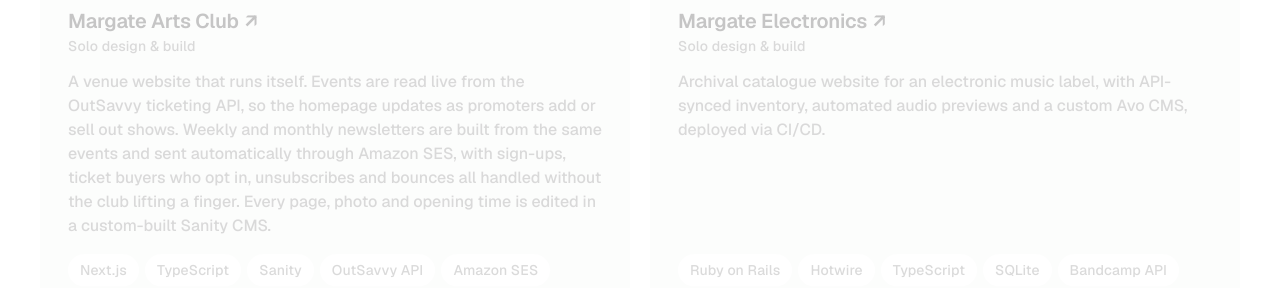
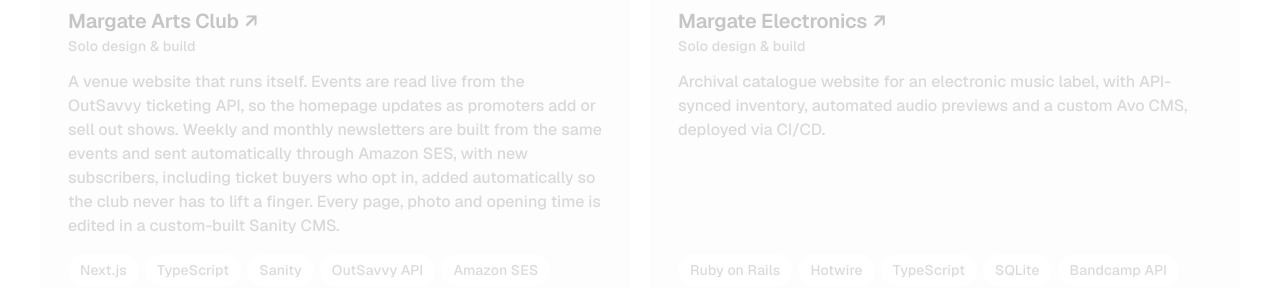
Before and after one commit to tomasjef/dev.portfolio, a Next.js app: page / in a window 1280 px wide. Shown: the part 1095-1383 px from the top of the page. Built offline with nearby package versions, Linux system fonts and the light colour scheme.

Commit message:
Arts Club description: no line about unsubscribes and bounces

```diff
--- a/src/content.ts
+++ b/src/content.ts
@@ -24,7 +24,7 @@ export const projects: Project[] = [
     url: "https://margatearts.club/",
     meta: "Solo design & build, 2026",
     summary:
-      "A venue website that runs itself. Events are read live from the OutSavvy ticketing API, so the homepage updates as promoters add or sell out shows. Weekly and monthly newsletters are built from the same events and sent automatically through Amazon SES, with sign-ups, ticket buyers who opt in, unsubscribes and bounces all handled without the club lifting a finger. Every page, photo and opening time is edited in a custom-built Sanity CMS.",
+      "A venue website that runs itself. Events are read live from the OutSavvy ticketing API, so the homepage updates as promoters add or sell out shows. Weekly and monthly newsletters are built from the same events and sent automatically through Amazon SES, with new subscribers, including ticket buyers who opt in, added automatically so the club never has to lift a finger. Every page, photo and opening time is edited in a custom-built Sanity CMS.",
     stack: [
       "Next.js",
       "TypeScript",
```
